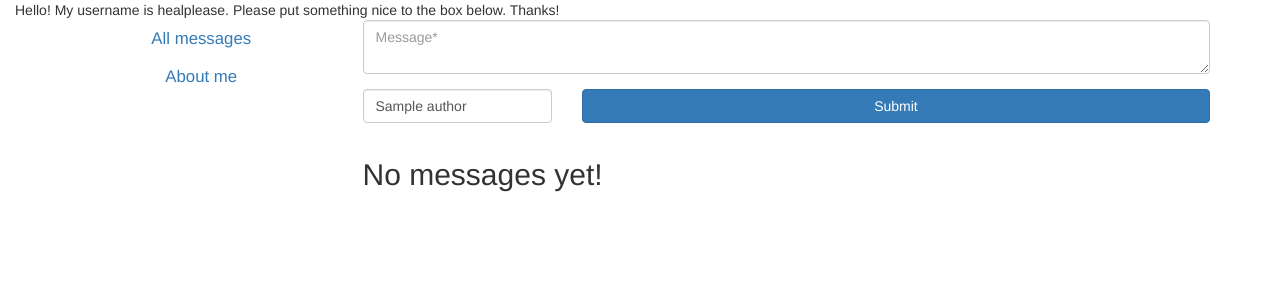
After one commit to healplease/healplease.github.io, a Flask app: template app/templates/messages.html in a window 1280 px wide. The commit adds this page. Shown: the top 300 px of the page. Run offline with Flask 2, Linux system fonts and the light colour scheme; the template is opened without the code that fills it: values that come from a table or form of the project are taken from there, most other values are stand-ins (such as "Sample title", 1, 10 or a date in 2020); some libraries are stand-ins or nearby versions.

Commit message:
something cool i don't remember

```diff
--- /dev/null
+++ b/app/forms/main.py
@@ -0,0 +1,24 @@
+import random
+
+from flask import request
+from flask_wtf import FlaskForm
+from wtforms import StringField, EmailField, SubmitField, TextAreaField, MultipleFileField, Form, Field, ValidationError
+from wtforms.validators import DataRequired, Length
+
+from app.models.main import Message, Author
+
+
+class MessageForm(FlaskForm):
+    name = StringField('Name', validators=[])
+    message = TextAreaField('Message', validators=[DataRequired(), Length(max=280)])
+    submit = SubmitField()
+
+    def save(self):
+        author = Author.objects(remote_addr=request.remote_addr).first()
+        if not author:
+            author = Author(remote_addr=request.remote_addr)
+            author.color = '#' + ''.join([str(hex(int(round(random.random() * 255))))[2:] for _ in range(3)])
+        author.name = self.data.get("name")
+        author.save()
+        message = Message(author=author, message=self.data.get("message"))
+        message.save()
--- a/app/templates/base.html
+++ b/app/templates/base.html
@@ -1,6 +1,9 @@
 {% extends "bootstrap/base.html" %}
 {% block html_attribs %}
 lang="en"
+{% endblock %}
+{% block title %}
+{{ title }} - healplease
 {% endblock %}
 {% block head %}
 {{ super() }}
@@ -9,6 +12,25 @@ lang="en"
 {% block styles %}
 {{ super() }}
 <link rel="stylesheet" href="{{ url_for('static', filename='style.css') }}">
+<style>
+    .btn-link.nav-link {
+        border-radius: 50px;
+        font-size: larger;
+    }
+    .btn-link.nav-link:hover {
+        background-color: #60656d;
+        color: #f8f9fa;
+    }
+    .btn-like {
+        text-decoration: none !important;
+        color: inherit !important;
+        transition: .5ms;
+        padding: 0%;
+    }
+    .btn-like:hover {
+        color: inherit !important;
+    }
+</style>
 {% endblock %}
 {% block scripts %}
 {{ super() }}
--- /dev/null
+++ b/app/templates/layout.html
@@ -0,0 +1,44 @@
+{% extends "base.html" %}
+{% block content %}
+<div id="wrapper">
+    <div class="container-fluid bg-secondary text-light mb-2">
+        <div class="row">
+            <div class="col-sm-12 my-2">
+                <div class="d-flex justify-content-center">
+                    Hello! My username is healplease. Please put something nice to the box below. Thanks!
+                </div>
+            </div>
+        </div>
+    </div>
+    <div class="container">
+        <div class="row">
+            <div class="col-sm-3">
+                <div class="row">
+                    <div class="col-md-12">
+                        <ul class="nav flex-column">
+                            <li class="nav-item pb-2">
+
+                                <button class="btn btn-link btn-block nav-link" onclick="callPage('{{ url_for('main.index') }}')">
+                                    All messages</button>
+                            </li>
+                            <li class="nav-item pb-2">
+                                <button class="btn btn-link btn-block nav-link" onclick="callPage('{{ url_for('main.about') }}')">About me</button>
+                            </li>
+                        </ul>
+                    </div>
+                </div>
+            </div>
+            <div class="col-sm-9">
+                {% block page %}
+                {% endblock %}
+            </div>
+        </div>
+    </div>
+</div>
+
+<script>
+    function callPage( url ) {
+        window.location.href = url;
+    };
+</script>
+{% endblock %}
--- /dev/null
+++ b/app/templates/macro/render_field.html
@@ -0,0 +1,14 @@
+{% macro render_field(field) %}
+    <div class="form-group row mb-2">
+        <div class="col-sm-12">
+            {{ field(**kwargs)|safe }}
+        </div>
+        {% if field.errors %}
+        {% for error in field.errors %}
+        <div class="invalid-feedback" style="display: block;">
+            {{ error }}
+        </div>
+        {% endfor %}
+        {% endif %}
+    </div>
+{% endmacro %}
--- /dev/null
+++ b/app/templates/messages.html
@@ -0,0 +1,83 @@
+{% extends "layout.html" %}
+{% from "macro/render_field.html" import render_field %}
+
+{% block page %}
+    <div class="row">
+        <div class="col-sm-12">
+            <form method="POST" action="{{ url_for('main.messages') }}" class="form">
+                <div class="row">
+                    <div class="col-sm-12">
+                        {{ form.csrf_token }}
+                        {{ render_field(form.message, class="form-control", placeholder=form.message.name|capitalize + "*") }}
+                    </div>
+                    <div class="col-sm-3">
+                        {{ render_field(form.name, class="form-control", placeholder=form.name.name|capitalize, value=author.name) }}
+                    </div>
+                    <div class="col-sm-9">
+                        {{ form.submit(class="btn btn-block btn-primary") }}
+                    </div>
+                </div>
+            </form>
+        </div>
+    </div>
+
+    {% if messages.items %}
+    <div class="row">
+        <div class="col-sm-12">
+            <div class="d-flex justify-content-center">
+                <h2 class="pt-3">
+                    Messages
+                </h2>
+            </div>
+        </div>
+        {% for message in messages.items %}
+        <div class="col-sm-12">
+            <div>
+                <div class="card-body">
+                    <div style="color: {{ message.author.color }};"><span class="font-weight-bold">{{ message.author.name or "Anonymous" }}</span></div>
+                    <div>{{ message.message }}</div>
+                    <div class="d-flex justify-content-end" id="likes-{{ message.id }}">
+                        {% if request.remote_addr not in message.likes %}
+                        <button class="btn btn-link btn-like" onclick="reactToMessage{{ message.id }}(like=true)" title="Like">
+                            🖤 {{ message.likes_count }} </button>
+                        {% else %}
+                        <button class="btn btn-link btn-like" onclick="reactToMessage{{ message.id }}(like=false)" title="Unlike">
+                            💖 {{ message.likes_count }}</button>
+                        {% endif %}
+                    </div>
+                </div>
+                <script>
+                    function reactToMessage{{ message.id }}( like ) {
+                        $.ajax( {
+                            url: like ?
+                            "{{ url_for('main.like_message', id=message.id, page=messages.page) }}" :
+                            "{{ url_for('main.dislike_message', id=message.id, page=messages.page) }}",
+                            type: "POST",
+                            success: function( data ) {
+                                let parser = new DOMParser();
+                                let newHTML = parser.parseFromString( data, "text/html" );
+                                newHTML.innerHTML = parser.parseFromString( data, "text/html" );
+                                console.log(newHTML.querySelector("#likes-{{ message.id }}").innerHTML);
+                                $("#likes-{{ message.id }}").html( newHTML.querySelector("#likes-{{ message.id }}").innerHTML );
+                            }
+                        } );
+                    };
+                </script>
+            </div>
+        </div>
+    {% endfor %}
+    </div>
+    {% else %}
+    <div class="row">
+        <div class="col-sm-12">
+            <div class="d-flex justify-content-center justify-content-middle">
+                <h2 class="pt-5">
+                    No messages yet!
+                </h2>
+            </div>
+        </div>
+    </div>
+    {% endif %}
+
+
+{% endblock %}
--- a/app/templates/nav.html
+++ /dev/null
@@ -1,4 +0,0 @@
-<div class="col-md-12">
-    <button class="btn btn-link p-0" onclick="callPage('{{ url_for('main.index') }}')">Index</button>
-    <button class="btn btn-link p-0" onclick="callPage('{{ url_for('main.about') }}')">About me</button>
-</div>
--- a/index.html
+++ b/index.html
@@ -9,9 +9,6 @@
         <!-- Bootstrap -->
         <link rel="stylesheet" href="https://cdn.jsdelivr.net/npm/bootstrap@4.6.1/dist/css/bootstrap.min.css"
         integrity="sha384-zCbKRCUGaJDkqS1kPbPd7TveP5iyJE0EjAuZQTgFLD2ylzuqKfdKlfG/eSrtxUkn" crossorigin="anonymous">
-
-        <style>
-        </style>
 
     </head>
     <body>
```
Also changed, not shown: app/__init__.py (+15 -0 lines), app/models/main.py (added, +32 -0 lines), app/templates/about.html (+5 -17 lines), app/templates/index.html (deleted, +0 -18 lines), app/templates/message.html (added, +37 -0 lines), app/views/__init__.py (+7 -2 lines), app/views/main.py (+48 -3 lines), config.py (+10 -1 lines), requirements.txt (+10 -0 lines), app/forms/__init__.py (added), app/models/__init__.py (added), 1 other file.
